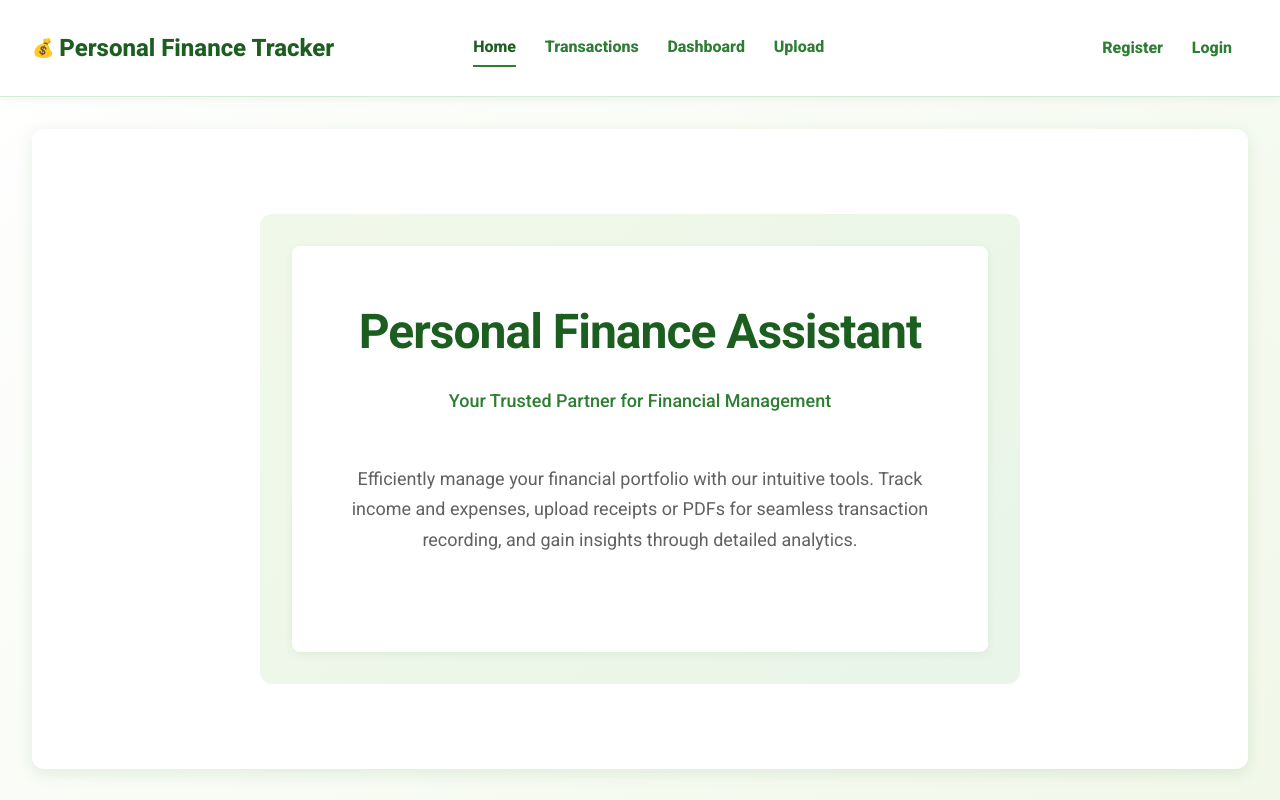
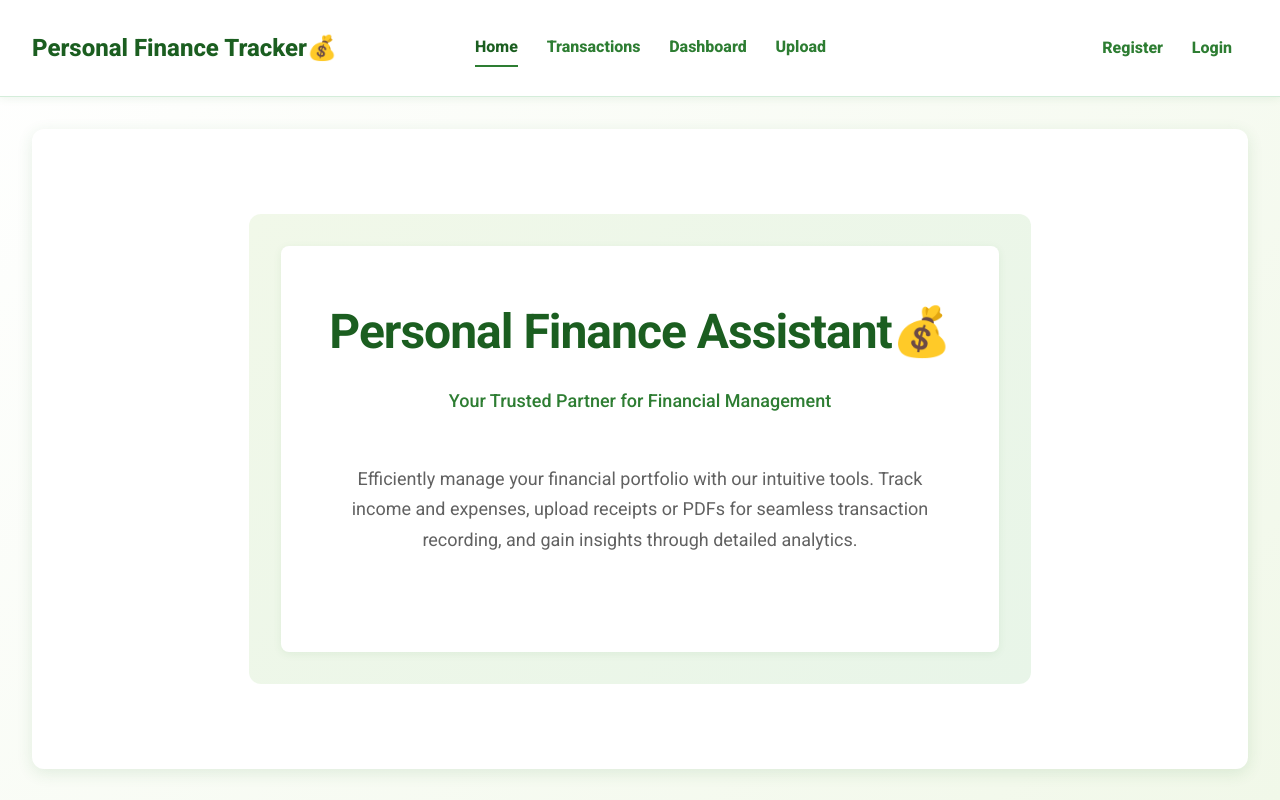
Before and after one commit to Deepikakolli4/TypeFace_Assignment, a React (Create React App) app in the folder frontend/: page /home in a window 1280 px wide. Built offline with nearby package versions, Linux system fonts and the light colour scheme.

Commit message:
"fixed-navbar"

```diff
--- a/frontend/src/components/Navbar.jsx
+++ b/frontend/src/components/Navbar.jsx
@@ -16,7 +16,7 @@ const Navbar = () => {
   return (
     <nav className="navbar">
       <div className="navbar-brand">
-        <span className="navbar-icon">💰</span> Personal Finance Tracker
+       Personal Finance Tracker💰
       </div>
       <div className="nav-links">
         <NavLink
--- a/frontend/src/pages/Home.jsx
+++ b/frontend/src/pages/Home.jsx
@@ -7,7 +7,7 @@ const Home = () => {
       <div className="home-background">
         <div className="home-overlay">
           <header className="home-header">
-            <h1 className="home-title">Personal Finance Assistant</h1>
+            <h1 className="home-title">Personal Finance Assistant💰</h1>
             <p className="home-subtitle">Your Trusted Partner for Financial Management</p>
           </header>
           <section className="home-intro">
```
